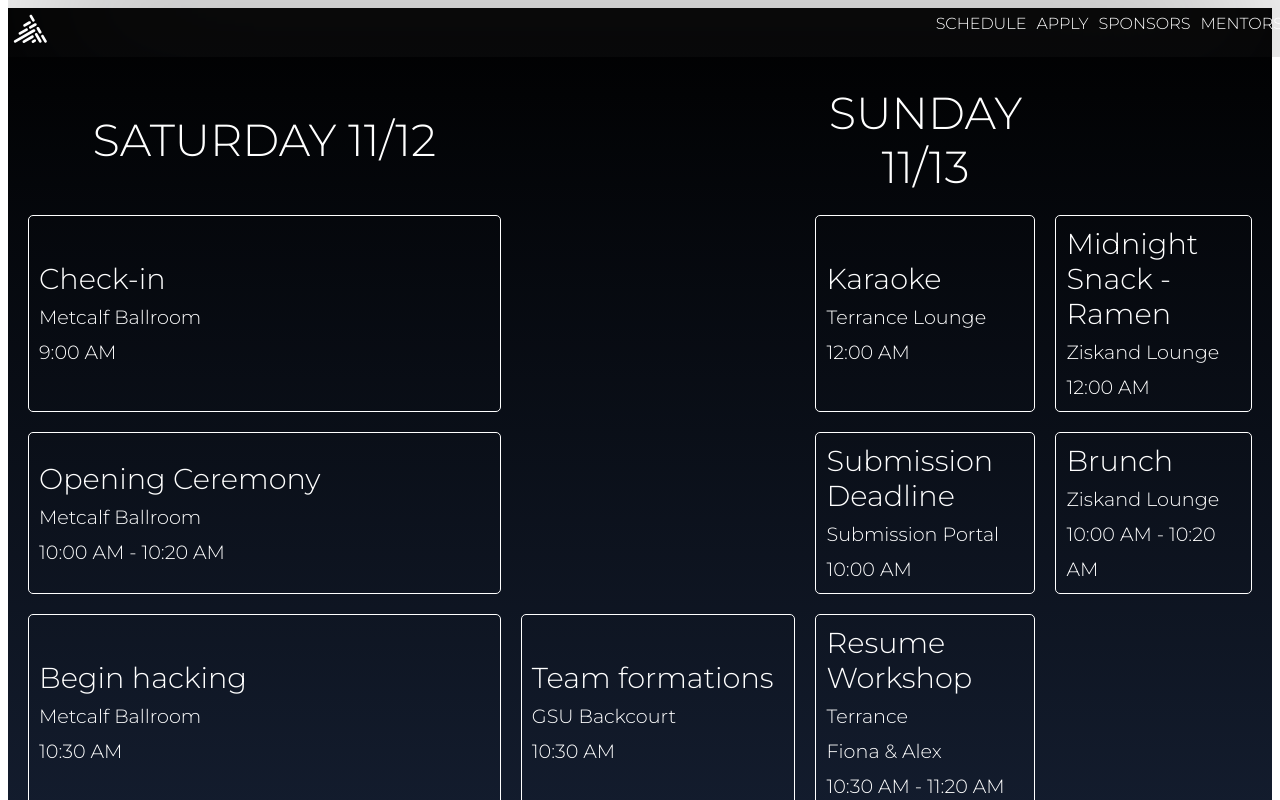
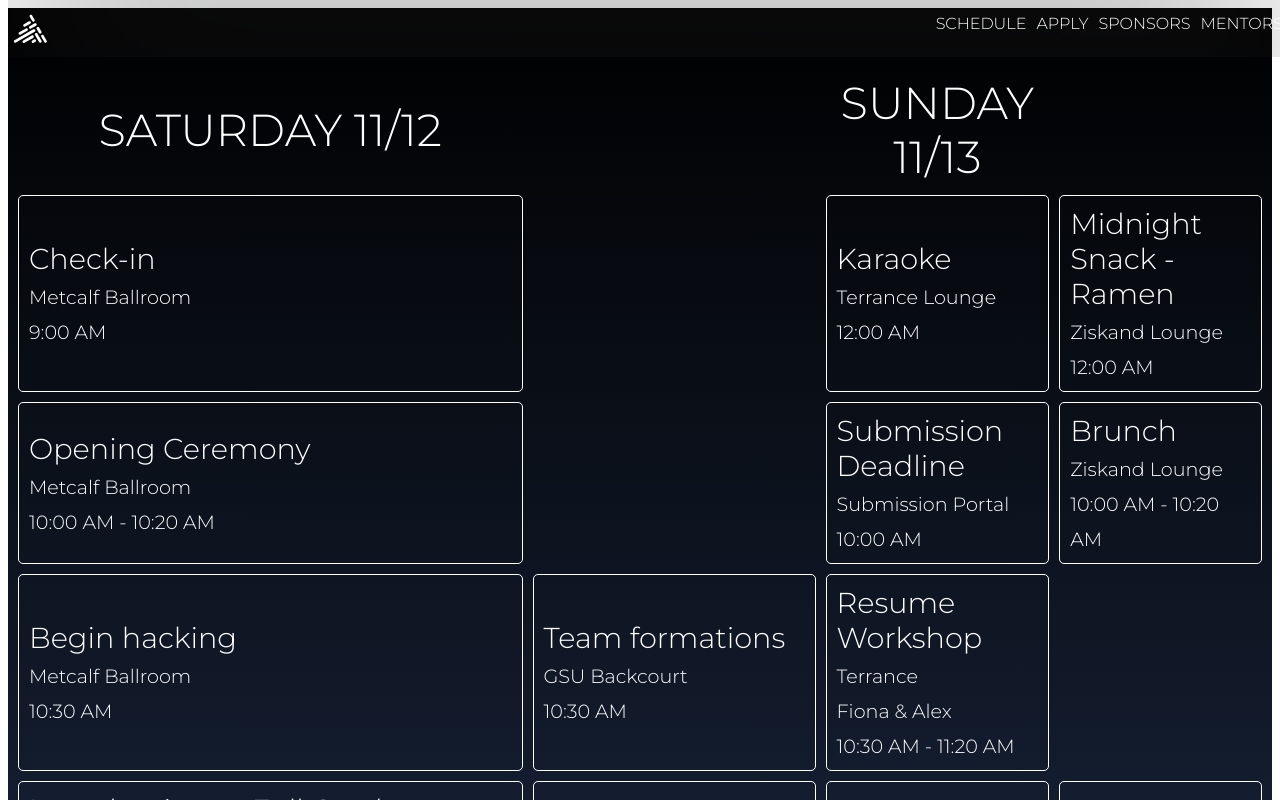
Before and after one commit to Bostonhacks/BostonHacks-2022, a React (Create React App) app: page /schedule in a window 1280 px wide. Shown: the top 800 px of the page. Built offline with nearby package versions, Linux system fonts and the light colour scheme; no server answers.

Commit message:
changed padding to fix white space

```diff
--- a/src/views/Schedule.css
+++ b/src/views/Schedule.css
@@ -26,7 +26,7 @@ td {
     padding: 10px;
 }
 table {
-    border-spacing: 20px;
+    border-spacing: 10px;
     margin-left: auto;
     margin-right: auto;
     padding: 0px;
```
